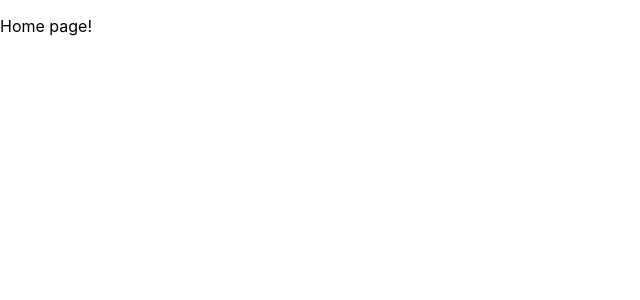
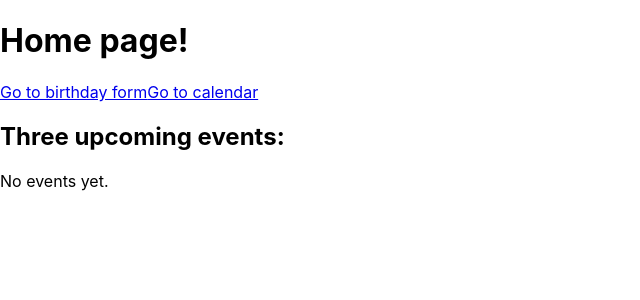
Before and after one commit to Nieopodal/birthday-calendar, a React (Create React App) app: page / in a window 1280 px wide. Shown: the top 300 px of the page, without its empty margins (0-640 px from the left). Built offline with nearby package versions, Linux system fonts and the light colour scheme.

Commit message:
Added the ability to display the next three events on the home page.

```diff
--- a/package.json
+++ b/package.json
@@ -1,6 +1,6 @@
 {
   "name": "birthday",
-  "version": "0.15.0",
+  "version": "0.16.0",
   "private": true,
   "dependencies": {
     "@reduxjs/toolkit": "^1.9.5",
--- a/src/components/FindBirthday/FindBirthday.tsx
+++ b/src/components/FindBirthday/FindBirthday.tsx
@@ -40,7 +40,7 @@ export const FindBirthday = () => {
         setFoundEntities(founded.map(el => {
             return {
                 ...el,
-                eventDate: `${getYear(new Date())}-${data.eventType === EventType.Birthday ? el.dateOfBirth.slice(5) : el.notificationDate.slice(5)}`,
+                eventDate: new Date(`${getYear(new Date())}-${data.eventType === EventType.Birthday ? el.dateOfBirth.slice(5) : el.notificationDate.slice(5)}`),
                 eventType: data.eventType,
             };
         }));
--- a/src/components/FindBirthdayResults/FindBirthdayResults.tsx
+++ b/src/components/FindBirthdayResults/FindBirthdayResults.tsx
@@ -1,5 +1,6 @@
 import {EventList} from "../common/EventList";
 import {OneEntityIncludingEventDateAndType} from "../../types/OneEntity";
+import {format} from "date-fns";
 
 interface Props {
     foundEntities: OneEntityIncludingEventDateAndType[] | null;
@@ -12,7 +13,7 @@ export const FindBirthdayResults = ({foundEntities}: Props) => {
     return <div>
         <p>Found {foundEntities.length} results</p>
         {
-            foundEntities.map((el, i) => <EventList key={i} header={el.eventDate} entitiesList={[el]}/>)
+            foundEntities.map((el, i) => <EventList key={i} header={format(new Date(el.eventDate), "YYYY-MM-dd")} entitiesList={[el]}/>)
         }
     </div>
 };
--- /dev/null
+++ b/src/handlers/compare-dates-with-today.ts
@@ -0,0 +1,18 @@
+import {addYears, getYear, isAfter, isSameDay} from "date-fns";
+import {OneEntity, OneEntityIncludingEventDateAndType} from "../types/OneEntity";
+import {EventType} from "../types/EventType";
+
+export const compareDatesWithTodayHandler = (array: OneEntity[], eventType: EventType): OneEntityIncludingEventDateAndType[] => {
+    return array.map(el => {
+        const today = new Date();
+        const eventThisYear = new Date(`${getYear(new Date())}-${ eventType === EventType.Birthday ? el.dateOfBirth.slice(5) : el.notificationDate.slice(5)}`);
+        const eventNextYear = addYears(eventThisYear, 1);
+
+        const isEventToday = isSameDay(today, eventThisYear);
+        return {
+            ...el,
+            eventDate: isEventToday ? eventThisYear : (isAfter(today, eventThisYear) ? eventNextYear : eventThisYear),
+            eventType: eventType,
+        }
+    });
+};
--- /dev/null
+++ b/src/handlers/sort-events-by-date.ts
@@ -0,0 +1,5 @@
+import {OneEntityIncludingEventDateAndType} from "../types/OneEntity";
+
+export const sortEventsByDate = (arr1: OneEntityIncludingEventDateAndType[], arr2: OneEntityIncludingEventDateAndType[]): OneEntityIncludingEventDateAndType[] => {
+    return [...arr1, ...arr2].sort((a, b) => Number(a.eventDate) - Number(b.eventDate));
+};
--- /dev/null
+++ b/src/hooks/useUpcomingEvents.tsx
@@ -0,0 +1,23 @@
+import {useEffect, useState} from "react";
+import {useLocalStorage} from "./useLocalStorage";
+import {EventType} from "../types/EventType";
+import {compareDatesWithTodayHandler} from "../handlers/compare-dates-with-today";
+import {OneEntityIncludingEventDateAndType} from "../types/OneEntity";
+import {sortEventsByDate} from "../handlers/sort-events-by-date";
+
+export const useUpcomingEvents = () => {
+    const {birthdayListFromState} = useLocalStorage();
+    const [sortedLimitedEntities, setSortedLimitedEntities] = useState<OneEntityIncludingEventDateAndType[]>([]);
+
+    useEffect(() => {
+        const entitiesComparedByBirthdayDate = compareDatesWithTodayHandler(birthdayListFromState, EventType.Birthday);
+        const entitiesComparedByNotificationDate = compareDatesWithTodayHandler(birthdayListFromState, EventType.Notification);
+
+        const sortedEvents = sortEventsByDate(entitiesComparedByBirthdayDate, entitiesComparedByNotificationDate);
+        const shortenedList = sortedEvents.length > 3 ? sortedEvents.slice(0,3) : sortedEvents;
+
+        setSortedLimitedEntities(shortenedList);
+    }, [birthdayListFromState]);
+
+    return {sortedLimitedEntities};
+};
--- a/src/types/OneEntity.ts
+++ b/src/types/OneEntity.ts
@@ -10,6 +10,6 @@ export interface OneEntity {
 }
 
 export interface OneEntityIncludingEventDateAndType extends OneEntity {
-    eventDate: string;
+    eventDate: Date;
     eventType: EventType;
 }
--- a/src/views/HomeView.tsx
+++ b/src/views/HomeView.tsx
@@ -1,3 +1,27 @@
+import {NavLink} from "react-router-dom";
+import {useUpcomingEvents} from "../hooks/useUpcomingEvents";
+import {format} from "date-fns";
+import {EventList} from "../components/common/EventList";
+import {EventType} from "../types/EventType";
+
 export const HomeView = () => {
-    return <p>Home page!</p>
+    const {sortedLimitedEntities} = useUpcomingEvents();
+
+    return <>
+        <h1>Home page!</h1>
+
+        <NavLink to="/birthday-form">Go to birthday form</NavLink>
+        <NavLink to="/calendar">Go to calendar</NavLink>
+
+        <h2>Three upcoming events:</h2>
+        {sortedLimitedEntities.length === 0 && <p>No events yet.</p>}
+
+        {
+            sortedLimitedEntities.map((el, i) => <EventList
+                key={i}
+                header={`${format(new Date(el.eventDate), "yyyy-MM-dd")} - ${el.eventType === EventType.Birthday ? "Urodziny" : "Nadchodzą urodziny"}`}
+                entitiesList={[el]}
+            />)
+        }
+    </>
 };
```
